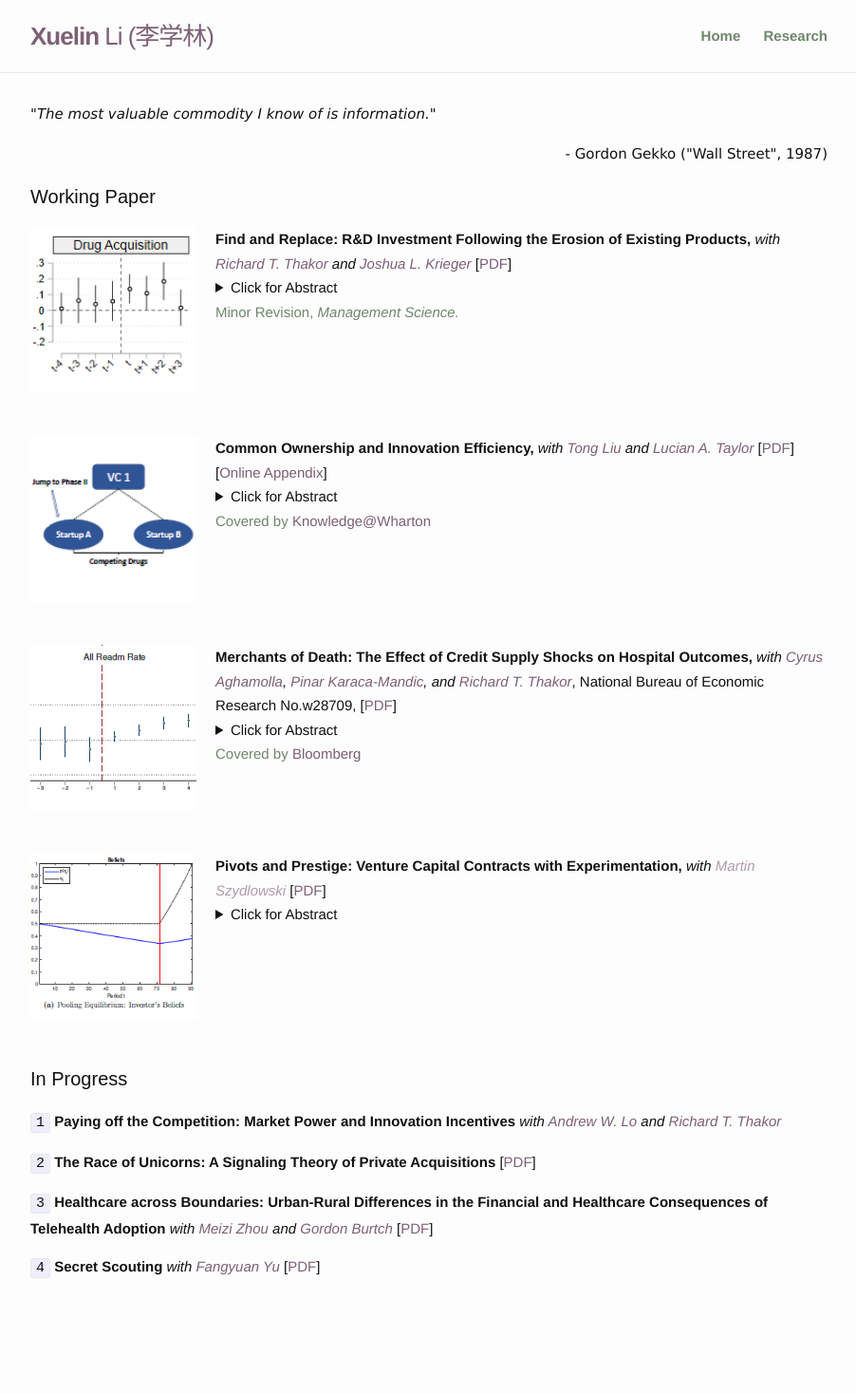
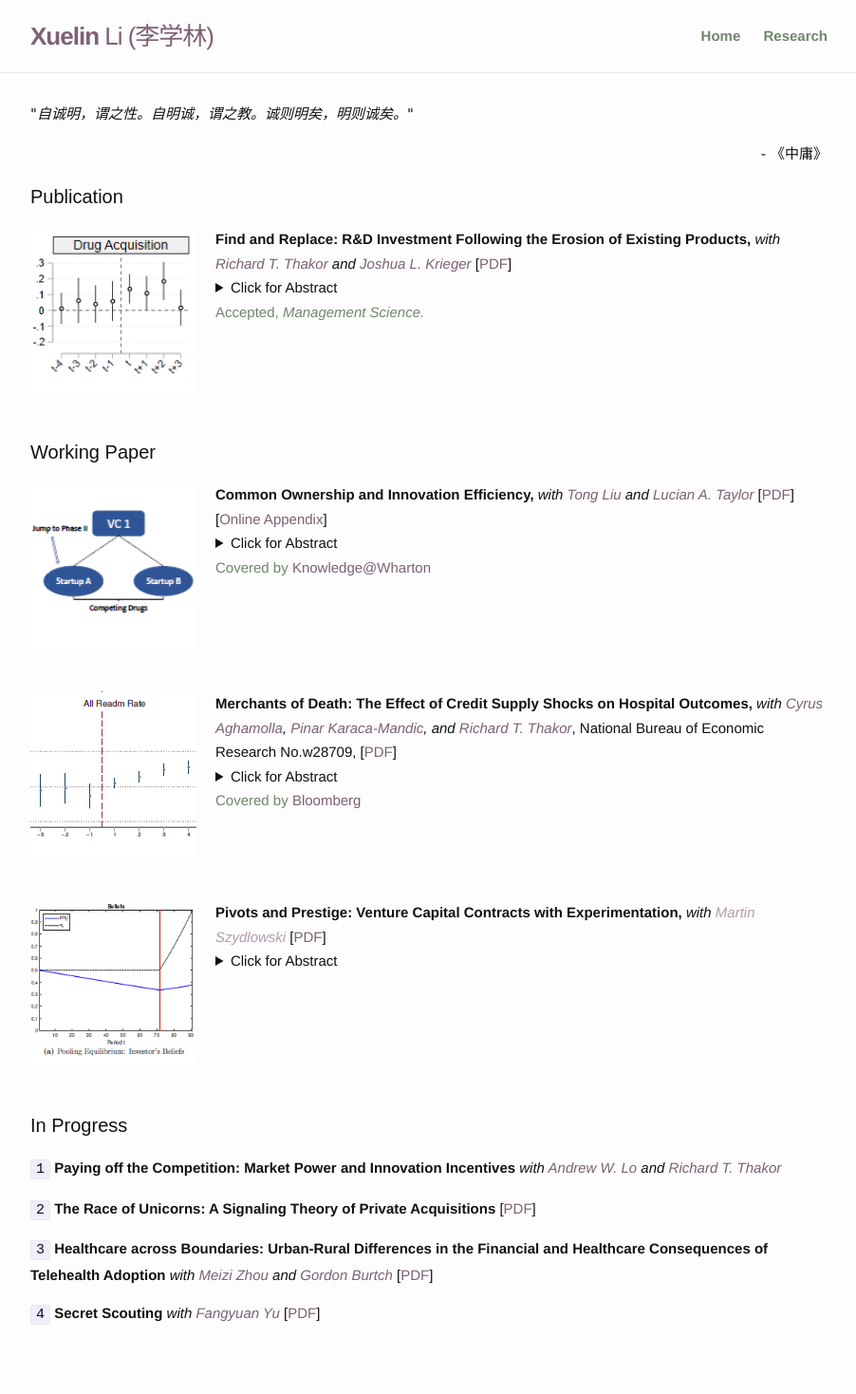
Before and after one commit to meizizhou/homepage, a Jekyll site: the page built from research.md, in a window 1280 px wide. Shown: the whole page at 95% size, without its empty margins (188-1090 px from the left). Built offline with Jekyll 4.4.1, drawn with Linux system fonts in a browser that asks for light colours; before the commit the page ends 1419 px from its top, so only the background shows below that.

Commit message:
08-18-2021

```diff
--- a/_layouts/work.html
+++ b/_layouts/work.html
@@ -9,10 +9,35 @@
       <div class="wrapper">
         <div class="work">
           <p>
-            <font face="verdana"><i>"The most valuable commodity I know of is information."</i></font><div align="right"><font face="verdana">- Gordon Gekko ("Wall Street", 1987)</font>
+            <font face="verdana"><i>"自诚明，谓之性。自明诚，谓之教。诚则明矣，明则诚矣。"</i></font><div align="right"><font face="verdana">- 《中庸》</font>
           </p>
         </div>
         <div class="work">
+          <h1 class="page-heading">Publication</h1>
+          {% for item in page.pubs %}
+          <div class="work-item">
+            <img
+              src="{{ item.image.src | absolute_url }}"
+              alt="{{ item.image.alt }}"
+              class="work-bubble"
+            />
+            <span class="work-text">
+              {{ item.description }}
+              <details>
+                <summary>Click for Abstract</summary>
+
+                <p>
+                  {{ item.abstract }}
+                </p>
+              </details>
+              {% if item.publication != "" and item.publication != nil %}
+                <p style="color:#70876c">{{ item.publication }}</p>
+              {% endif %}
+            </span>
+
+          </div>
+          {% endfor %}
+
           <h1 class="page-heading">Working Paper</h1>
 
 
--- a/research.md
+++ b/research.md
@@ -2,15 +2,16 @@
 layout: work
 title: Research
 slug: /Research
-items:
+pubs:
   - title: PHA
     image:
       src: /assets/img/work/pha.png
       alt: PHA
     description: <strong>Find and Replace&#58; R&D Investment Following the Erosion of Existing Products,</strong> <i>with <a href="https://carlsonschool.umn.edu/faculty/richard-thakor" target="_blank">Richard T. Thakor</a> and <a href="https://www.hbs.edu/faculty/Pages/profile.aspx?facId=951435" target="_blank">Joshua L. Krieger</a></i> [<a href="https://www.dropbox.com/s/qthk3a8ul87a887/WP_Find_Replace.pdf?dl=0" target="_blank">PDF</a>]
-    publication: Minor Revision, <i>Management Science.</i>
+    publication: Accepted, <i>Management Science.</i>
     abstract: How do innovative firms react when existing products experience negative shocks? We explore this question with detailed project-level data from drug development firms. Using FDA Public Health Advisories as idiosyncratic negative shocks to approved drugs, we examine how drug makers react through investment decisions. Following these shocks, affected firms increase R&D expenditures, driven by a higher likelihood of acquiring external innovations, rather than developing novel projects internally. Such acquisition activities are concentrated in firms with weak research pipelines. We also find that competing developers move resources away from the affected therapeutic areas. Our results show how investments in specialized commercialization capital create path dependencies and alter the direction of R&D investments.
 
+items:
   - title: VCPharm
     image:
       src: /assets/img/work/vcpharm.png
```
